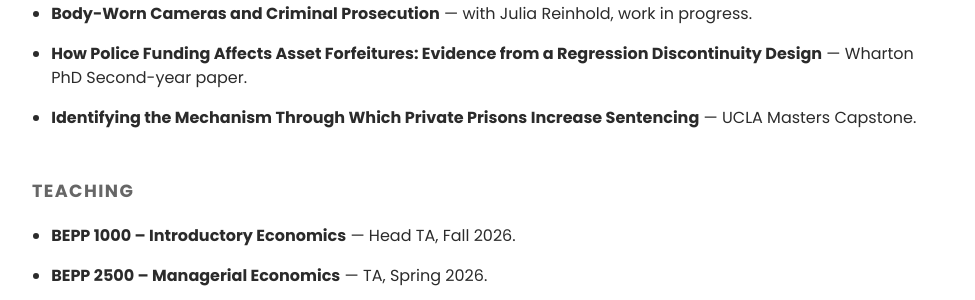
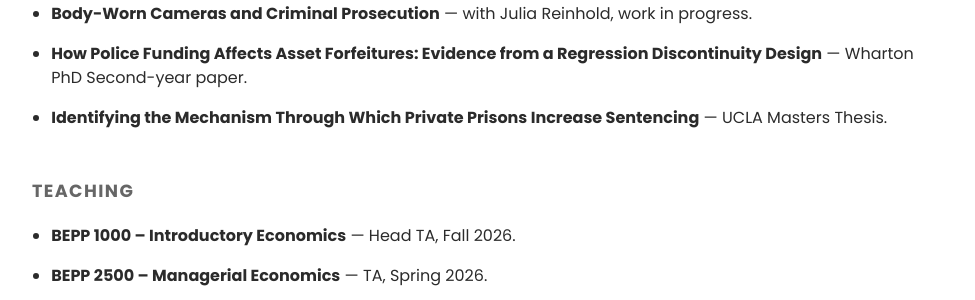
Before and after one commit to mspeil/mspeil.github.io, a Jekyll site: the page built from economics.html, in a window 1280 px wide. Shown: the part 435-735 px from the top of the page, without its empty margins (152-1127 px from the left). Built offline with Jekyll 4.4.1, drawn with Linux system fonts in a browser that asks for light colours.

Commit message:
Fix UCLA thesis wording
Co-Authored-By: Claude Sonnet 5 <noreply@anthropic.com>

```diff
--- a/economics.html
+++ b/economics.html
@@ -16,7 +16,7 @@ title: Economics
     <li><strong>Plea Bargaining with Risk Averse Defendants: Empirical Analysis and Welfare Implications</strong> &mdash; with David Abrams and Levon Barseghyan, work in progress.</li>
     <li><strong>Body-Worn Cameras and Criminal Prosecution</strong> &mdash; with Julia Reinhold, work in progress.</li>
     <li><strong>How Police Funding Affects Asset Forfeitures: Evidence from a Regression Discontinuity Design</strong> &mdash; Wharton PhD Second-year paper.</li>
-    <li><strong>Identifying the Mechanism Through Which Private Prisons Increase Sentencing</strong> &mdash; UCLA Masters Capstone.</li>
+    <li><strong>Identifying the Mechanism Through Which Private Prisons Increase Sentencing</strong> &mdash; UCLA Masters Thesis.</li>
   </ul>
 </section>
 
```
